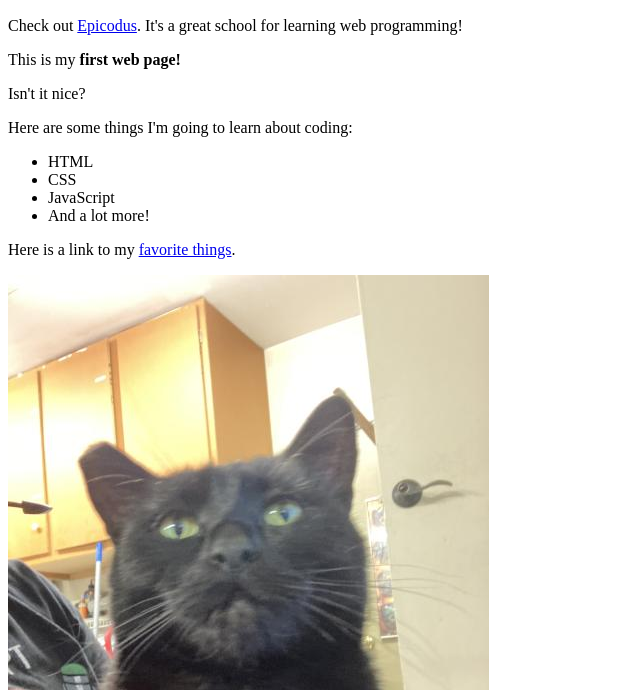
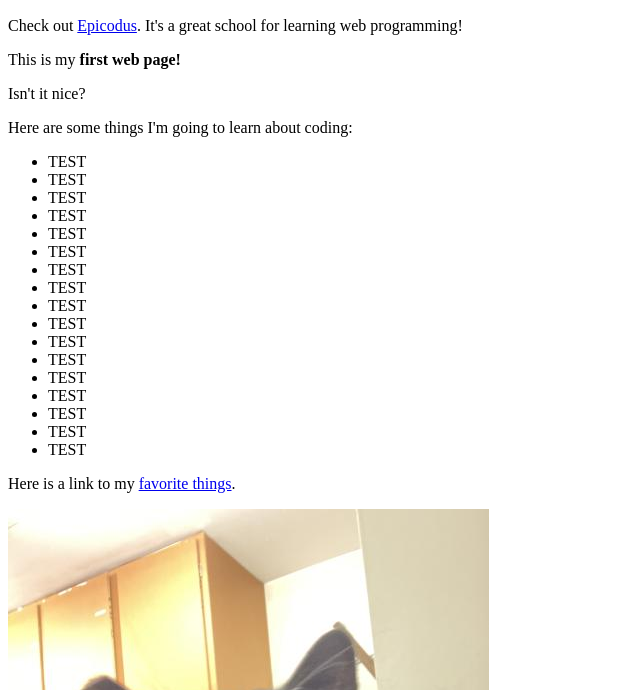
Before and after one commit to KirbyPaint/my-first-webpage, a plain HTML site: page my-first-webpage.html in a window 1280 px wide. Shown: the part 110-800 px from the top of the page, without its empty margins (0-640 px from the left). Drawn offline with Linux system fonts and the light colour scheme.

Commit message:
test code

```diff
--- a/my-first-webpage.html
+++ b/my-first-webpage.html
@@ -12,10 +12,23 @@
 
   <p>Here are some things I'm going to learn about coding:</p>
   <ul>
-    <li>HTML</li>
-    <li>CSS</li>
-    <li>JavaScript</li>
-    <li>And a lot more!</li>
+    <li>TEST</li>
+    <li>TEST</li>
+    <li>TEST</li>
+    <li>TEST</li>
+    <li>TEST</li>
+    <li>TEST</li>
+    <li>TEST</li>
+    <li>TEST</li>
+    <li>TEST</li>
+    <li>TEST</li>
+    <li>TEST</li>
+    <li>TEST</li>
+    <li>TEST</li>
+    <li>TEST</li>
+    <li>TEST</li>
+    <li>TEST</li>
+    <li>TEST</li>
   </ul>
 
   <p>Here is a link to my <a href="favorite-things.html">favorite things</a>.</p>
```
